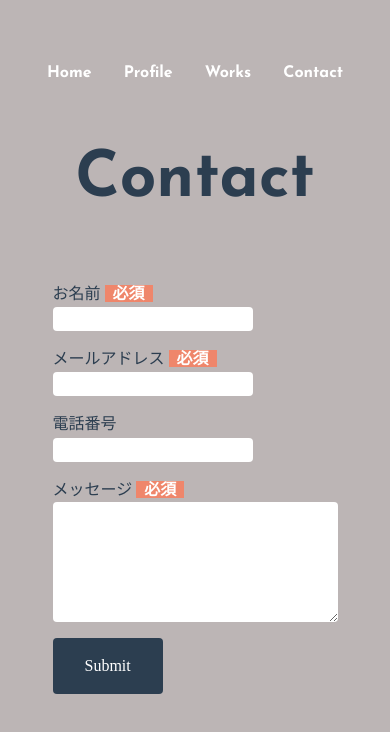
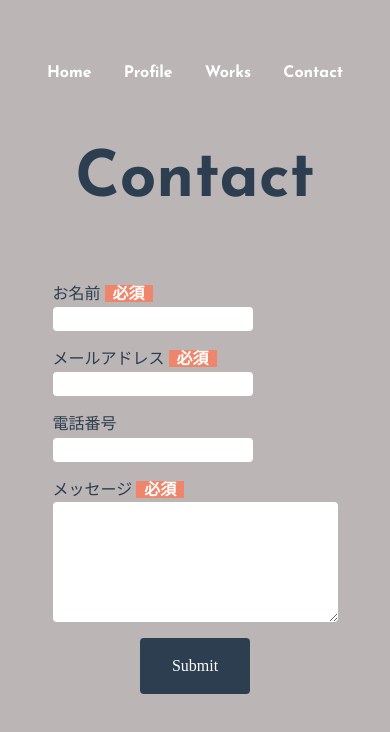
Before and after one commit to kannon0205/portfolio, a Vue app: page /#/contact in a window 390 px wide. Shown: the top 732 px of the page. Built offline with nearby package versions, Linux system fonts and the light colour scheme; a web font is replaced by a local one.

Commit message:
Contactページのsubmitをtext-align:center

```diff
--- a/src/views/Contact.vue
+++ b/src/views/Contact.vue
@@ -30,7 +30,7 @@
                 required
               ></textarea>
             </p>
-            <p><input type="submit" /></p>
+            <p class="submit"><input type="submit" /></p>
           </form>
         </div>
       </div>
@@ -57,6 +57,10 @@ span {
     display: flex;
     justify-content: center;
   }
+
+  .submit {
+    text-align: center;
+  }
 }
 </style>
 
```
